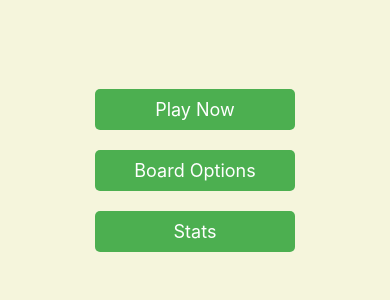
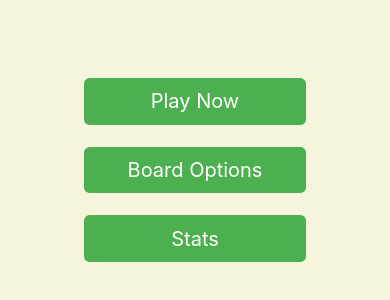
Before and after one commit to ckearl/Go, a React Native app: screen /MainMenu in a window 390 px wide. Shown: the part 252-552 px from the top of the page. Built offline with nearby package versions, Linux system fonts and the light colour scheme.

Commit message:
scaling and comment clean up

```diff
--- a/components/Board/style.js
+++ b/components/Board/style.js
@@ -13,7 +13,7 @@ const createStyles = (boardSize, cellSize) => {
     board: {
       width: boardSize,
       height: boardSize,
-      backgroundColor: '#E5B068', // Go board color
+      backgroundColor: '#E5B068',
       justifyContent: 'center',
       alignItems: 'center',
       overflow: 'hidden',
--- a/components/MainMenu/MainMenu.js
+++ b/components/MainMenu/MainMenu.js
@@ -35,7 +35,6 @@ const MainMenu = ({navigation}) => {
 
   const handleBoardSizeSelect = size => {
     console.log(`Selected board size: ${size}`);
-    // Here you can add logic to start the game with the selected board size
     hidePopover();
   };
 
@@ -85,71 +84,4 @@ const MainMenu = ({navigation}) => {
   );
 };
 
-const styles = StyleSheet.create({
-  container: {
-    flex: 1,
-    justifyContent: 'center',
-    alignItems: 'center',
-    backgroundColor: 'beige',
-  },
-  button: {
-    backgroundColor: '#4CAF50',
-    padding: 10,
-    margin: 10,
-    borderRadius: 5,
-    width: 200,
-    alignItems: 'center',
-  },
-  buttonText: {
-    color: 'white',
-    fontSize: 18,
-  },
-  overlay: {
-    position: 'absolute',
-    top: 0,
-    left: 0,
-    right: 0,
-    bottom: 0,
-    backgroundColor: 'rgba(0, 0, 0, 0.5)',
-    justifyContent: 'flex-end',
-  },
-  popover: {
-    position: 'absolute',
-    right: 0,
-    top: 0,
-    bottom: 0,
-    width: 300,
-    backgroundColor: 'white',
-    padding: 20,
-    justifyContent: 'center',
-    alignItems: 'center',
-  },
-  popoverTitle: {
-    fontSize: 20,
-    fontWeight: 'bold',
-    marginBottom: 20,
-  },
-  gridContainer: {
-    flexDirection: 'row',
-    flexWrap: 'wrap',
-    justifyContent: 'space-between',
-    width: '100%',
-    paddingHorizontal: 10,
-  },
-  gridButton: {
-    width: '45%',
-    aspectRatio: 1,
-    justifyContent: 'center',
-    alignItems: 'center',
-    backgroundColor: '#4CAF50',
-    margin: 5,
-    borderRadius: 10,
-  },
-  gridButtonText: {
-    color: 'white',
-    fontSize: 24,
-    fontWeight: 'bold',
-  },
-});
-
 export default MainMenu;
--- a/components/MainMenu/style.js
+++ b/components/MainMenu/style.js
@@ -1,4 +1,9 @@
 import {StyleSheet} from 'react-native';
+import {
+  horizontalScale,
+  verticalScale,
+  scaleFontSize,
+} from '../../assets/styles/scaling';
 
 const createStyles = () => {
   return StyleSheet.create({
@@ -10,15 +15,15 @@ const createStyles = () => {
     },
     button: {
       backgroundColor: '#4CAF50',
-      padding: 10,
-      margin: 10,
-      borderRadius: 5,
-      width: 200,
+      padding: horizontalScale(10),
+      margin: horizontalScale(10),
+      borderRadius: horizontalScale(5),
+      width: horizontalScale(200),
       alignItems: 'center',
     },
     buttonText: {
       color: 'white',
-      fontSize: 18,
+      fontSize: scaleFontSize(18),
     },
     overlay: {
       position: 'absolute',
@@ -34,23 +39,23 @@ const createStyles = () => {
       right: 0,
       top: 0,
       bottom: 0,
-      width: 300,
+      width: horizontalScale(300),
       backgroundColor: 'white',
-      padding: 20,
+      padding: horizontalScale(20),
       justifyContent: 'center',
       alignItems: 'center',
     },
     popoverTitle: {
-      fontSize: 20,
+      fontSize: scaleFontSize(20),
       fontWeight: 'bold',
-      marginBottom: 20,
+      marginBottom: verticalScale(20),
     },
     gridContainer: {
       flexDirection: 'row',
       flexWrap: 'wrap',
       justifyContent: 'space-between',
       width: '100%',
-      paddingHorizontal: 10,
+      paddingHorizontal: horizontalScale(10),
     },
     gridButton: {
       width: '45%',
@@ -58,12 +63,12 @@ const createStyles = () => {
       justifyContent: 'center',
       alignItems: 'center',
       backgroundColor: '#4CAF50',
-      margin: 5,
-      borderRadius: 10,
+      margin: horizontalScale(5),
+      borderRadius: horizontalScale(10),
     },
     gridButtonText: {
       color: 'white',
-      fontSize: 24,
+      fontSize: scaleFontSize(24),
       fontWeight: 'bold',
     },
   });
--- a/hooks/useGameState.js
+++ b/hooks/useGameState.js
@@ -8,7 +8,7 @@ const {width, height} = Dimensions.get('window');
 const useGameState = (pieceSize, boardSize) => {
   const initialPiecesState = () => {
     const initialPieces = [];
-    const pileRadius = pieceSize * 1.5; // 3 times the radius of a single piece
+    const pileRadius = pieceSize * 1.5;
 
     for (let i = 0; i < 82; i++) {
       const isBlack = i % 2 === 0;
```
